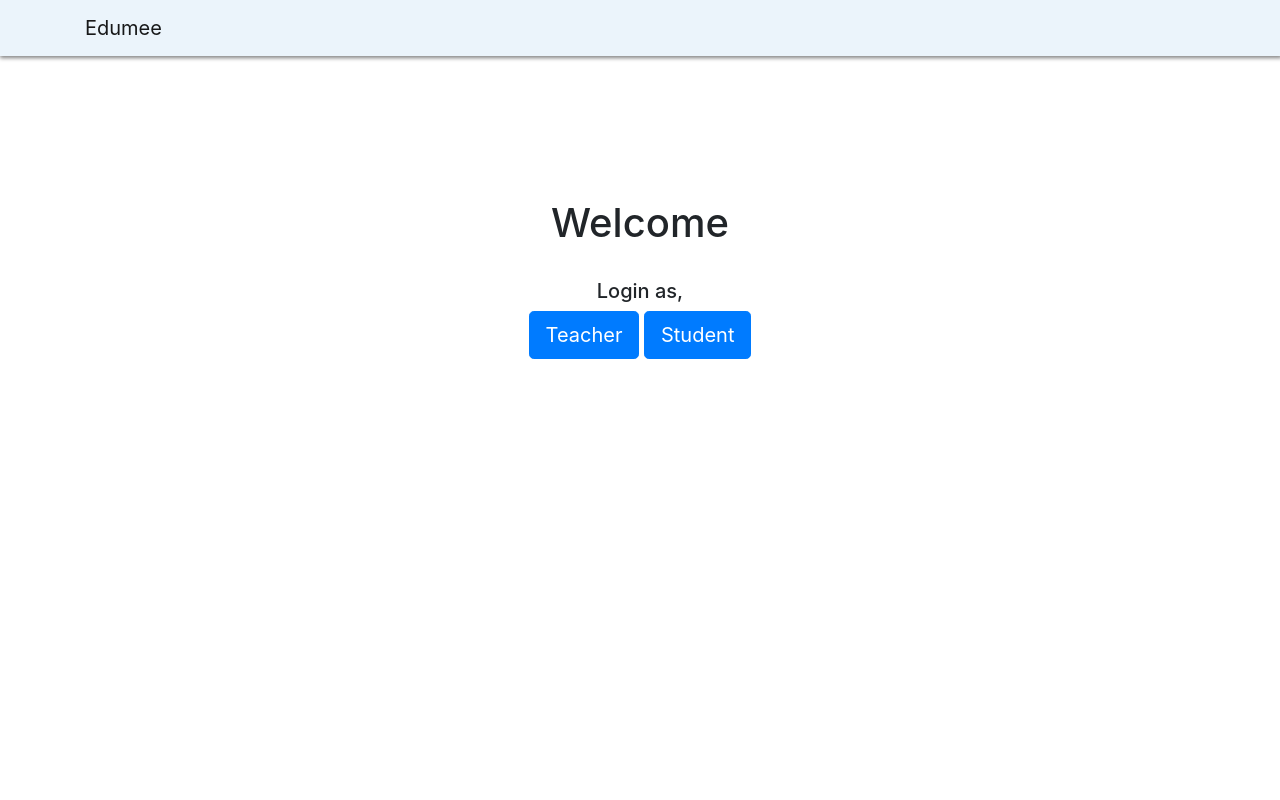
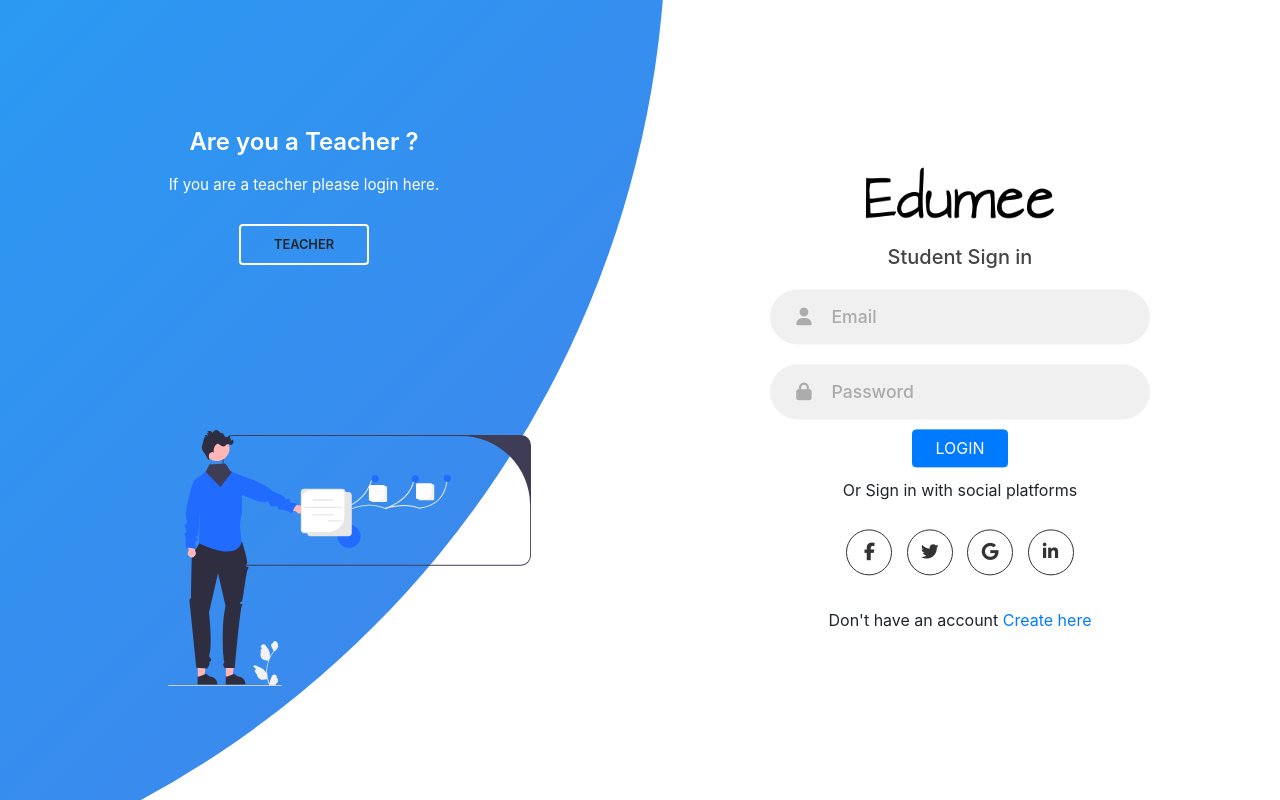
Before and after one commit to tajbiulrafi17/Classroom_Edumee_Django, a Django app: page / in a window 1280 px wide. Run offline with Django 4.2, Linux system fonts and the light colour scheme; some libraries are stand-ins or nearby versions.

Commit message:
Login animated UI created

```diff
--- a/edumee/myapp/urls.py
+++ b/edumee/myapp/urls.py
@@ -3,7 +3,8 @@ from . import views
 from django.views.decorators.csrf import csrf_exempt
 
 urlpatterns = [
-    path('', views.index, name="index"),
+    #path('', views.index, name="index"),
+    path('', views.indexV2, name="index"),
 
     path('login/teacher/', views.TeacherLogin.as_view(), name='teacher_login'),
     path('login/student/', views.StudentLogin.as_view(), name='student_login'),
--- a/edumee/myapp/views.py
+++ b/edumee/myapp/views.py
@@ -24,6 +24,11 @@ from django.http import JsonResponse
 def index(request):
     return render(request, 'myapp/index.html')
 
+def indexV2(request):
+    return render(request, 'myapp/index_v2.html')
+
+
+# Email verification functions and Email Thread
 class EmailThread(threading.Thread):
 
     def __init__(self,email):
@@ -128,7 +133,7 @@ class TeacherRegister(View):
         user_obj.save()
         send_activation_email(user, request)
         messages.success(request, 'Thanks for Signup ! Activate your account from your gmail.')
-        return redirect ('teacher_login')
+        return redirect ('index')
 
 
 
@@ -173,7 +178,7 @@ class StudentRegister(View):
             user_obj.save()
         send_activation_email(user, request)
         messages.success(request,'Thanks for Signup! Activate your account from your gmail.')
-        return redirect ('student_login')
+        return redirect ('index')
 
 
 #Login View
@@ -193,14 +198,14 @@ class TeacherLogin(View):
 
         if not email_check :
                 messages.warning(request, 'User Not found. Please Signup!!')
-                return redirect('teacher_login')
+                return redirect('teacher_register')
 
         elif user is not None :
             check_teacher = User.objects.get(email = user)
 
             if check_teacher.is_email_verified == False:
                 messages.warning(request, 'Email not verified. Please check email inbox')
-                return redirect('teacher_login')
+                return redirect('index')
 
             if check_teacher.is_teacher == True:
                 login(request, user)
@@ -208,13 +213,13 @@ class TeacherLogin(View):
 
             elif check_teacher.is_student == False:
                 messages.warning(request, 'You are an Admin. Login from Admin Panel!')
-                return redirect('teacher_login')
+                return redirect('index')
             else:
                 messages.warning(request, 'You are not a Teacher. Please Login as a Student!')
-                return redirect('teacher_login')
+                return redirect('index')
         else:
             messages.warning(request, 'Wrong Password!!')
-            return redirect('teacher_login')
+            return redirect('index')
 
 
 class StudentLogin(View):
@@ -231,27 +236,27 @@ class StudentLogin(View):
 
         if not email_check:
                 messages.warning(request, 'User Not found. Please Signup!!')
-                return redirect('student_login')
+                return redirect('student_register')
 
         elif user is not None:
             check_student = User.objects.get(email = user)
 
             if check_student.is_email_verified == False:
                 messages.warning(request, 'Email not verified. Please check email inbox')
-                return redirect('student_login')
+                return redirect('index')
 
             if check_student.is_student == True:
                 login(request, user)
                 return redirect('s_dash')
             elif check_student.is_teacher == False:
                 messages.warning(request, 'You are an Admin. Login from Admin Panel!')
-                return redirect('student_login')
+                return redirect('index')
             else:
                 messages.warning(request, 'You are not a Student. Please Login as a Teacher!')
-                return redirect('student_login')
+                return redirect('index')
         else:
             messages.warning(request, 'Wrong Password!!')
-            return redirect('student_login')
+            return redirect('index')
 
 #Logout View
 class LogoutView(View):
--- /dev/null
+++ b/edumee/static/scripts/app.js
@@ -0,0 +1,11 @@
+const sign_in_btn = document.querySelector("#sign-in-btn");
+const sign_up_btn = document.querySelector("#sign-up-btn");
+const container = document.querySelector(".container1");
+
+sign_up_btn.addEventListener("click", () => {
+  container.classList.add("sign-up-mode");
+});
+
+sign_in_btn.addEventListener("click", () => {
+  container.classList.remove("sign-up-mode");
+});
--- a/edumee/static/scripts/register.js
+++ b/edumee/static/scripts/register.js
@@ -13,7 +13,6 @@ emailField.addEventListener("keyup", (e) =>{
             body:JSON.stringify({'email': emailVal}),
             method: "POST",
         }).then(res=>res.json()).then(data=>{
-            console.log("data", data);
             if(data.email_error){
                 emailField.classList.add('is-invalid');
                 feedbackArea.style.display = "block";
--- /dev/null
+++ b/edumee/static/styles/style.css
@@ -0,0 +1,413 @@
+@import url("https://fonts.googleapis.com/css2?family=Poppins:wght@200;300;400;500;600;700;800&display=swap");
+
+* {
+  margin: 0;
+  padding: 0;
+
+  box-sizing: border-box;
+}
+
+body,
+input {
+  font-family: "Poppins", sans-serif;
+}
+
+.container1 {
+  position: relative;
+  width: 100%;
+  background-color: #fff;
+  min-height: 100vh;
+  overflow: hidden;
+}
+
+.container1:before {
+    content: '';
+    position: absolute;
+    width: 2000px;
+    height: 2000px;
+    top: -10%;
+    right: 48%;
+    transform: translateY(-50%);
+    background-image: linear-gradient(-45deg, #4481eb 0%, #04befe 100%);
+    border-radius: 50%;
+    z-index: 6;
+    transition: 1.8s ease-in-out;
+}
+
+.forms-container {
+  position: absolute;
+  width: 100%;
+  height: 100%;
+  top: 0;
+  left: 0;
+}
+
+.signin-signup {
+  position: absolute;
+  top: 50%;
+  transform: translate(-50%, -50%);
+  left: 75%;
+  width: 50%;
+  transition: 1s 0.7s ease-in-out;
+  display: grid;
+  grid-template-columns: 1fr;
+  z-index: 5;
+}
+
+form {
+  display: flex;
+  align-items: center;
+  justify-content: center;
+  flex-direction: column;
+  padding: 0rem 5rem;
+  transition: all 0.2s 0.7s;
+  overflow: hidden;
+  grid-column: 1 / 2;
+  grid-row: 1 / 2;
+}
+
+form.sign-up-form {
+  opacity: 0;
+  z-index: 1;
+}
+
+form.sign-in-form {
+  z-index: 2;
+}
+
+.title {
+
+  font-size:20px;
+  color: #444;
+  margin-bottom: 10px;
+}
+.brandname {
+
+  width: 40%;
+  transition: transform 1.1s ease-in-out;
+  transition-delay: 0.4s;
+}
+
+.input-field {
+  max-width: 380px;
+  width: 100%;
+  background-color: #f0f0f0;
+  margin: 10px 0;
+  height: 55px;
+  border-radius: 55px;
+  display: grid;
+  grid-template-columns: 15% 85%;
+  padding: 0 0.4rem;
+  position: relative;
+}
+
+.input-field i {
+  text-align: center;
+  line-height: 55px;
+  color: #acacac;
+  transition: 0.5s;
+  font-size: 1.1rem;
+}
+
+.input-field input {
+  background: none;
+  outline: none;
+  border: none;
+  line-height: 1;
+  font-weight: 600;
+  font-size: 1.1rem;
+  color: #333;
+}
+
+.input-field input::placeholder {
+  color: #aaa;
+  font-weight: 500;
+}
+
+.social-text {
+  padding: 0.7rem 0;
+  font-size: 1rem;
+}
+
+.social-media {
+  display: flex;
+  justify-content: center;
+}
+
+.social-icon {
+  height: 46px;
+  width: 46px;
+  display: flex;
+  justify-content: center;
+  align-items: center;
+  margin: 0 0.45rem;
+  color: #333;
+  border-radius: 50%;
+  border: 1px solid #333;
+  text-decoration: none;
+  font-size: 1.1rem;
+  transition: 0.3s;
+}
+
+.social-icon:hover {
+  color: #4481eb;
+  border-color: #4481eb;
+}
+
+.btn {
+  width: 150px;
+  background-color: #5995fd;
+  border: none;
+  outline: none;
+  height: 49px;
+  border-radius: 49px;
+  color: #fff;
+  text-transform: uppercase;
+  font-weight: 600;
+  margin: 10px 0;
+  cursor: pointer;
+  transition: 0.5s;
+
+}
+
+.btn:hover {
+  background-color: #3b79e4;
+}
+
+
+.image {
+    width: 80%;
+    transition: transform 1.1s ease-in-out;
+    transition-delay: 0.4s;
+  }
+
+
+.panels-container {
+    position: absolute;
+    height: 100%;
+    width: 100%;
+    top: 0;
+    left: 0;
+    display: grid;
+    grid-template-columns: repeat(2, 1fr);
+  }
+
+  .panel {
+    display: flex;
+    flex-direction: column;
+    align-items: flex-end;
+    justify-content: space-around;
+    text-align: center;
+    z-index: 6;
+  }
+
+  .left-panel {
+    pointer-events: all;
+    padding: 3rem 17% 2rem 12%;
+  }
+
+  .right-panel {
+    pointer-events: none;
+    padding: 2rem 12% 3rem 17%;
+  }
+
+  .panel .content {
+    color: #fff;
+    transition: transform 0.9s ease-in-out;
+    transition-delay: 0.6s;
+    align-self: center;
+  }
+
+  .panel h3 {
+    font-weight: 600;
+    line-height: 1;
+    font-size: 1.5rem;
+  }
+
+  .panel p {
+    font-size: 0.95rem;
+    padding: 0.7rem 0;
+  }
+
+  .btn.transparent {
+    margin: 0;
+    background: none;
+    border: 2px solid #fff;
+    width: 130px;
+    height: 41px;
+    font-weight: 600;
+    font-size: 0.8rem;
+  }
+
+  .right-panel .image,
+  .right-panel .content {
+    transform: translateX(800px);
+  }
+
+  /* ANIMATION */
+
+  .container1.sign-up-mode:before {
+    transform: translate(100%, -50%);
+    right: 52%;
+  }
+
+  .container1.sign-up-mode .left-panel .image,
+  .container1.sign-up-mode .left-panel .content {
+    transform: translateX(-800px);
+  }
+
+  .container1.sign-up-mode .signin-signup {
+    left: 25%;
+  }
+
+  .container1.sign-up-mode form.sign-up-form {
+    opacity: 1;
+    z-index: 2;
+  }
+
+  .container1.sign-up-mode form.sign-in-form {
+    opacity: 0;
+    z-index: 1;
+  }
+
+  .container1.sign-up-mode .right-panel .image,
+  .container1.sign-up-mode .right-panel .content {
+    transform: translateX(0%);
+  }
+
+  .container1.sign-up-mode .left-panel {
+    pointer-events: none;
+  }
+
+  .container1.sign-up-mode .right-panel {
+    pointer-events: all;
+  }
+
+  @media (max-width: 870px) {
+    .container1 {
+      min-height: 800px;
+      height: 100vh;
+    }
+    .signin-signup {
+      width: 100%;
+      top: 95%;
+      transform: translate(-50%, -100%);
+      transition: 1s 0.8s ease-in-out;
+    }
+
+    .signin-signup,
+    .container.sign-up-mode .signin-signup {
+      left: 50%;
+    }
+
+    .panels-container {
+      grid-template-columns: 1fr;
+      grid-template-rows: 1fr 2fr 1fr;
+    }
+
+    .panel {
+      flex-direction: row;
+      justify-content: space-around;
+      align-items: center;
+      padding: 2.5rem 8%;
+      grid-column: 1 / 2;
+    }
+
+    .right-panel {
+      grid-row: 3 / 4;
+    }
+
+    .left-panel {
+      grid-row: 1 / 2;
+    }
+
+    .image {
+      width: 200px;
+      transition: transform 0.9s ease-in-out;
+      transition-delay: 0.6s;
+    }
+
+    .panel .content {
+      padding-right: 15%;
+      transition: transform 0.9s ease-in-out;
+      transition-delay: 0.8s;
+    }
+
+    .panel h3 {
+      font-size: 1.2rem;
+    }
+
+    .panel p {
+      font-size: 0.7rem;
+      padding: 0.5rem 0;
+    }
+
+    .btn.transparent {
+      width: 110px;
+      height: 35px;
+      font-size: 0.7rem;
+    }
+
+    .container1:before {
+      width: 1500px;
+      height: 1500px;
+      transform: translateX(-50%);
+      left: 30%;
+      bottom: 68%;
+      right: initial;
+      top: initial;
+      transition: 2s ease-in-out;
+    }
+
+    .container1.sign-up-mode:before {
+      transform: translate(-50%, 100%);
+      bottom: 32%;
+      right: initial;
+    }
+
+    .container1.sign-up-mode .left-panel .image,
+    .container1.sign-up-mode .left-panel .content {
+      transform: translateY(-300px);
+    }
+
+    .container1.sign-up-mode .right-panel .image,
+    .container1.sign-up-mode .right-panel .content {
+      transform: translateY(0px);
+    }
+
+    .right-panel .image,
+    .right-panel .content {
+      transform: translateY(300px);
+    }
+
+    .container1.sign-up-mode .signin-signup {
+      top: 5%;
+      transform: translate(-50%, 0);
+    }
+  }
+
+  @media (max-width: 570px) {
+    form {
+      padding: 0 1.5rem;
+    }
+
+    .image {
+      display: none;
+    }
+    .panel .content {
+      padding: 0.5rem 1rem;
+    }
+    .container1 {
+      padding: 1.5rem;
+    }
+
+    .container1:before {
+      bottom: 72%;
+      left: 50%;
+    }
+
+    .container1.sign-up-mode:before {
+      bottom: 28%;
+      left: 50%;
+    }
+  }
--- a/edumee/templates/myapp/base/base.html
+++ b/edumee/templates/myapp/base/base.html
@@ -8,9 +8,11 @@
 
     <!-- Bootstrap CSS -->
 
+    <link rel="stylesheet" href="{% static 'styles/style.css' %}" />
     <link rel="stylesheet" href="https://stackpath.bootstrapcdn.com/bootstrap/4.4.1/css/bootstrap.min.css" integrity="sha384-Vkoo8x4CGsO3+Hhxv8T/Q5PaXtkKtu6ug5TOeNV6gBiFeWPGFN9MuhOf23Q9Ifjh" crossorigin="anonymous">
     <link rel="stylesheet" href="https://cdnjs.cloudflare.com/ajax/libs/font-awesome/5.15.3/css/all.min.css" integrity="sha512-iBBXm8fW90+nuLcSKlbmrPcLa0OT92xO1BIsZ+ywDWZCvqsWgccV3gFoRBv0z+8dLJgyAHIhR35VZc2oM/gI1w==" crossorigin="anonymous" referrerpolicy="no-referrer" />
 
+    <script src="https://kit.fontawesome.com/64d58efce2.js" crossorigin="anonymous"></script>
 
     <title>{% block title %} {% endblock %}</title>
     <style>{% block css %} {% endblock %}</style>
@@ -23,11 +25,10 @@
 
 <script src="https://unpkg.com/sweetalert/dist/sweetalert.min.js"></script>
 
-<div class="container">
+
 {% block content %}
 
 {% endblock %}
-</div>
 
 
 <!-- Optional JavaScript -->
@@ -37,10 +38,12 @@
 <script src="https://stackpath.bootstrapcdn.com/bootstrap/4.4.1/js/bootstrap.min.js" integrity="sha384-wfSDF2E50Y2D1uUdj0O3uMBJnjuUD4Ih7YwaYd1iqfktj0Uod8GCExl3Og8ifwB6" crossorigin="anonymous"></script>
 
 <script src="https://code.jquery.com/jquery-3.4.1.slim.min.js" integrity="sha384-J6qa4849blE2+poT4WnyKhv5vZF5SrPo0iEjwBvKU7imGFAV0wwj1yYfoRSJoZ+n" crossorigin="anonymous"></script>
-<script>window.jQuery || document.write('<script src="/docs/4.4/static/js/vendor/jquery.slim.min.js"><\/script>')</script><script src="/docs/4.4/dist/js/bootstrap.bundle.min.js" integrity="sha384-6khuMg9gaYr5AxOqhkVIODVIvm9ynTT5J4V1cfthmT+emCG6yVmEZsRHdxlotUnm" crossorigin="anonymous"></script>
+<script>window.jQuery || document.write('<script src="/docs/4.4/static/js/vendor/jquery.slim.min.js"><\/script>')</script>
+
 <script src="https://cdnjs.cloudflare.com/ajax/libs/feather-icons/4.9.0/feather.min.js"></script>
 <script src="https://cdnjs.cloudflare.com/ajax/libs/Chart.js/2.7.3/Chart.min.js"></script>
-<script src="{% static 'js/main.js' %}"></script></body>
+<script src="{% static 'scripts/main.js' %}"></script></body>
+<script src="{% static 'scripts/app.js' %}"></script></body>
 
 </body>
 </html>
--- a/edumee/templates/myapp/base/header.html
+++ b/edumee/templates/myapp/base/header.html
@@ -1,3 +1,5 @@
+
+{% if user.is_authenticated %}
 <nav class="navbar navbar-expand-md navbar-light " style="background-color: #ebf4fb; box-shadow: 0.5px 1px 4px 1px grey;" >
     <div class="container">
         {% if user.is_authenticated %}
@@ -45,7 +47,7 @@
         </div>
     </div>
 </nav>
-
+{% endif %}
 
 <!-- Modal -->
 <div class="modal fade" id="joinClass" tabindex="-1" role="dialog" aria-labelledby="exampleModalCenterTitle" aria-hidden="true">
--- /dev/null
+++ b/edumee/templates/myapp/index_v2.html
@@ -0,0 +1,128 @@
+{% extends 'myapp/base/base.html' %}
+
+{% load static %}
+
+{% block title %} Edumee {% endblock %}
+
+{% block content %}
+
+<script>
+        {% for message in messages %}
+
+                swal("",'{{ message }}',"warning");
+
+        {% endfor %}
+</script>
+
+    </div>
+<div class="container1">
+
+
+
+    <div class="forms-container">
+      <div class="signin-signup">
+
+        <form action="{% url 'student_login' %}" class="sign-in-form" method="POST">
+            {% csrf_token %}
+            <img src="{% static 'images/edumee3.png' %}" class="brandname" height="50%" width="50%" />
+            <h2 class="title">Student Sign in</h2>
+          <div class="input-field">
+            <i class="fas fa-user"></i>
+            <input type="email"  name="email" placeholder="Email" required>
+          </div>
+          <div class="input-field">
+            <i class="fas fa-lock"></i>
+            <input type="password"  name="password" placeholder="Password" required>
+          </div>
+
+            <button type="submit" class="btn btn-primary " style="width:20%; margin: 0 auto;" >Login</button>
+
+          <p class="social-text">Or Sign in with social platforms</p>
+          <div class="social-media">
+            <a href="#" class="social-icon">
+              <i class="fab fa-facebook-f"></i>
+            </a>
+            <a href="#" class="social-icon">
+              <i class="fab fa-twitter"></i>
+            </a>
+            <a href="#" class="social-icon">
+              <i class="fab fa-google"></i>
+            </a>
+            <a href="#" class="social-icon">
+              <i class="fab fa-linkedin-in"></i>
+            </a>
+          </div>
+          <hr>
+    <div class="text-center">
+        Don't have an account <a href="{% url 'student_register' %}">Create here</a>
+    </div>
+        </form>
+        <form action="{% url 'teacher_login' %}" class="sign-up-form" method="POST">
+            {% csrf_token %}
+            <img src="{% static 'images/edumee3.png' %}" class="brandname" height="50%" width="50%" />
+            <h2 class="title">Teacher Sign in</h2>
+            <div class="input-field">
+              <i class="fas fa-user"></i>
+              <input type="email"  name="email" placeholder="Email" required>
+            </div>
+            <div class="input-field">
+              <i class="fas fa-lock"></i>
+              <input type="password"  name="password" placeholder="Password" required>
+            </div>
+
+
+            <button type="submit" class="btn btn-primary " style="width:20%; margin: 0 auto;" >Login</button>
+
+            <p class="social-text">Or Sign in with social platforms</p>
+            <div class="social-media">
+              <a href="#" class="social-icon">
+                <i class="fab fa-facebook-f"></i>
+              </a>
+              <a href="#" class="social-icon">
+                <i class="fab fa-twitter"></i>
+              </a>
+              <a href="#" class="social-icon">
+                <i class="fab fa-google"></i>
+              </a>
+              <a href="#" class="social-icon">
+                <i class="fab fa-linkedin-in"></i>
+              </a>
+            </div>
+            <hr>
+    <div class="text-center">
+        Don't have an account <a href="{% url 'teacher_register' %}">Create here</a>
+    </div>
+        </form>
+      </div>
+    </div>
+
+    <div class="panels-container">
+      <div class="panel left-panel">
+        <div class="content">
+          <h3>Are you a Teacher ?</h3>
+          <p>
+            If you are a teacher please login here.
+          </p>
+          <button class="btn transparent" id="sign-up-btn">
+            Teacher
+          </button>
+        </div>
+        <img src="{% static 'images/teacher.svg' %}" class="image" alt="" />
+      </div>
+      <div class="panel right-panel">
+        <div class="content">
+          <h3>Are you a Student ?</h3>
+          <p>
+            If you are a student please login here.
+          </p>
+          <button class="btn transparent" id="sign-in-btn">
+            Student
+          </button>
+        </div>
+        <img src="{% static 'images/std3.svg' %}" class="image" alt="" />
+      </div>
+    </div>
+  </div>
+
+  <script src="{% static 'scripts/app.js' %}"></script></body>
+{% endblock %}
--- a/edumee/templates/myapp/s_login.html
+++ b/edumee/templates/myapp/s_login.html
@@ -4,7 +4,7 @@
 
 {% block title %} Login | Student {% endblock %}
 {% block content %}
-<div class="row justify-content-center mt-5">
+<div class="row mt-5">
     <div class="col-md-4">
 
 
```
Also changed, not shown: edumee/templates/myapp/s_register_ajax.html (+3 -5 lines), edumee/templates/myapp/t_register_ajax.html (+3 -5 lines), edumee/static/images/edumee1.png (added), edumee/static/images/edumee2.png (added), edumee/static/images/edumee3.png (added), edumee/static/images/std1.svg (added), edumee/static/images/std2.svg (added), edumee/static/images/std3.svg (added), edumee/static/images/teacher.svg (added).
